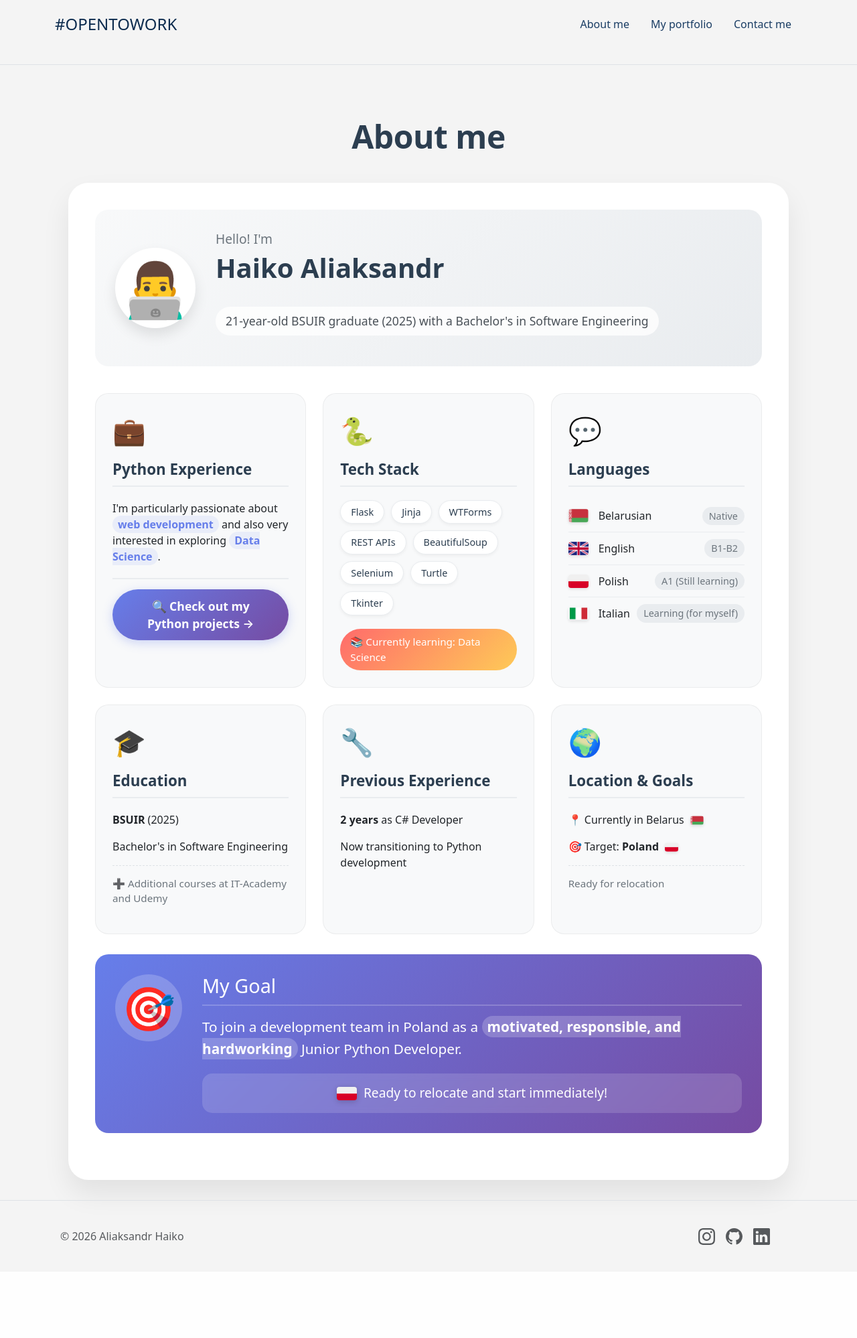
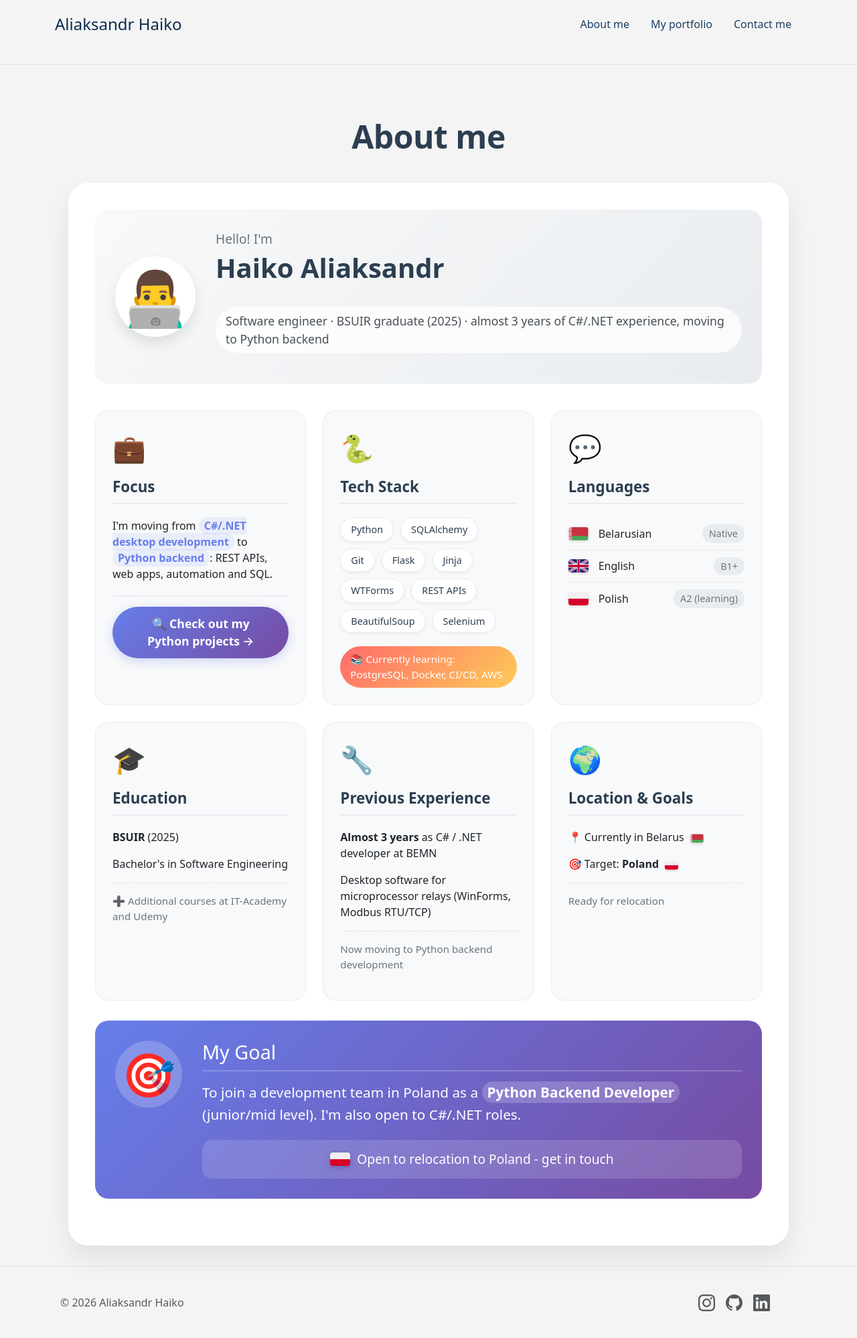
Before and after one commit to prxfsk17/Portfolio, a Flask app: page / in a window 1280 px wide. Shown: the whole page at 67% size. Before the commit the page ends 1859 px from the top, so only its background shows below. Run offline with Flask 3, Linux system fonts and the light colour scheme.

Commit message:
fix: remove placeholder pages, update About page and header

```diff
--- a/templates/about.html
+++ b/templates/about.html
@@ -16,18 +16,17 @@ About me
             <p class="intro">
                 <span class="greeting">Hello! I'm</span>
                 <span class="name">Haiko Aliaksandr</span><br>
-                <span class="details">21-year-old BSUIR graduate (2025) with a Bachelor's in Software Engineering</span>
+                <span class="details">Software engineer · BSUIR graduate (2025) · almost 3 years of C#/.NET experience, moving to Python backend</span>
             </p>
         </div>
 
         <div class="info-grid">
             <div class="info-card">
                 <div class="card-icon">💼</div>
-                <h3>Python Experience</h3>
+                <h3>Focus</h3>
                 <p>
-                    I'm particularly passionate about <span class="highlight">web development</span> and also very
-                    interested in exploring
-                    <span class="highlight">Data Science</span>.
+                    I'm moving from <span class="highlight">C#/.NET desktop development</span> to
+                    <span class="highlight">Python backend</span>: REST APIs, web apps, automation and SQL.
                 </p>
                 <div class="project-link">
                     <a href="{{ url_for('portfolio') }}" class="portfolio-link">
@@ -40,17 +39,18 @@ About me
                 <div class="card-icon">🐍</div>
                 <h3>Tech Stack</h3>
                 <div class="tech-tags">
+                    <span class="tech-tag">Python</span>
+                    <span class="tech-tag">SQLAlchemy</span>
+                    <span class="tech-tag">Git</span>
                     <span class="tech-tag">Flask</span>
                     <span class="tech-tag">Jinja</span>
                     <span class="tech-tag">WTForms</span>
                     <span class="tech-tag">REST APIs</span>
                     <span class="tech-tag">BeautifulSoup</span>
                     <span class="tech-tag">Selenium</span>
-                    <span class="tech-tag">Turtle</span>
-                    <span class="tech-tag">Tkinter</span>
                 </div>
                 <div class="learning-section">
-                    <span class="learning-badge">📚 Currently learning: Data Science</span>
+                    <span class="learning-badge">📚 Currently learning: PostgreSQL, Docker, CI/CD, AWS</span>
                 </div>
             </div>
 
@@ -58,23 +58,12 @@ About me
                 <div class="card-icon">💬</div>
                 <h3>Languages</h3>
                 <ul class="language-list">
-                    <li>
-                        <img src="{{ url_for('static', filename='img/by.png') }}" alt="Belarusian flag"
-                             class="lang-flag">
-                        Belarusian <span class="lang-level">Native</span>
-                    </li>
-                    <li>
-                        <img src="{{ url_for('static', filename='img/uk.png') }}" alt="English flag" class="lang-flag">
-                        English <span class="lang-level">B1-B2</span>
-                    </li>
-                    <li>
-                        <img src="{{ url_for('static', filename='img/pl.png') }}" alt="Polish flag" class="lang-flag">
-                        Polish <span class="lang-level">A1 (Still learning)</span>
-                    </li>
-                    <li>
-                        <img src="{{ url_for('static', filename='img/it.png') }}" alt="Italian flag" class="lang-flag">
-                        Italian <span class="lang-level">Learning (for myself)</span>
-                    </li>
+                    <li><img src="{{ url_for('static', filename='img/by.png') }}" alt="Belarusian flag"
+                             class="lang-flag">Belarusian <span class="lang-level">Native</span></li>
+                    <li><img src="{{ url_for('static', filename='img/uk.png') }}" alt="English flag" class="lang-flag">English
+                        <span class="lang-level">B1+</span></li>
+                    <li><img src="{{ url_for('static', filename='img/pl.png') }}" alt="Polish flag" class="lang-flag">Polish
+                        <span class="lang-level">A2 (learning)</span></li>
                 </ul>
             </div>
 
@@ -89,8 +78,9 @@ About me
             <div class="info-card">
                 <div class="card-icon">🔧</div>
                 <h3>Previous Experience</h3>
-                <p><strong>2 years</strong> as C# Developer</p>
-                <p>Now transitioning to Python development</p>
+                <p><strong>Almost 3 years</strong> as C# / .NET developer at BEMN</p>
+                <p>Desktop software for microprocessor relays (WinForms, Modbus RTU/TCP)</p>
+                <p class="small-note">Now moving to Python backend development</p>
             </div>
 
             <div class="info-card">
@@ -109,14 +99,14 @@ About me
             <div class="goal-content">
                 <h3>My Goal</h3>
                 <p class="goal-text">
-                    To join a development team in Poland as a <span class="highlight">motivated, responsible, and hardworking</span>
-                    Junior Python Developer.
+                    To join a development team in Poland as a <span class="highlight">Python Backend Developer</span>
+                    (junior/mid level). I'm also open to C#/.NET roles.
                 </p>
                 <a href="{{ url_for('contact') }}">
                     <div class="poland-highlight">
                         <img src="{{ url_for('static', filename='img/pl.png') }}" alt="Poland flag"
                              class="highlight-flag">
-                        Ready to relocate and start immediately!
+                        Open to relocation to Poland - get in touch
                     </div>
                 </a>
             </div>
--- a/templates/header.html
+++ b/templates/header.html
@@ -4,7 +4,7 @@
                 href="{{ url_for('home') }}"
                 class="d-flex align-items-center mb-3 mb-md-0 me-md-auto text-decoration-none"
         >
-            <span class="fs-4">#OPENTOWORK</span>
+            <span class="fs-4">Aliaksandr Haiko</span>
         </a>
         <ul class="nav nav-pills">
             <li class="nav-item">
--- a/templates/portfolio.html
+++ b/templates/portfolio.html
@@ -7,7 +7,7 @@ Portfolio
 {% block content %}
 <h1>My Portfolio</h1>
 <p>
-    My projects will be here.
+    Selected projects: web apps, APIs, scraping and automation.
 </p>
 
 <div class="row">
```
Also changed, not shown: templates/demo/telegram.html (deleted, +0 -10 lines), templates/demo/weather.html (deleted, +0 -10 lines).
